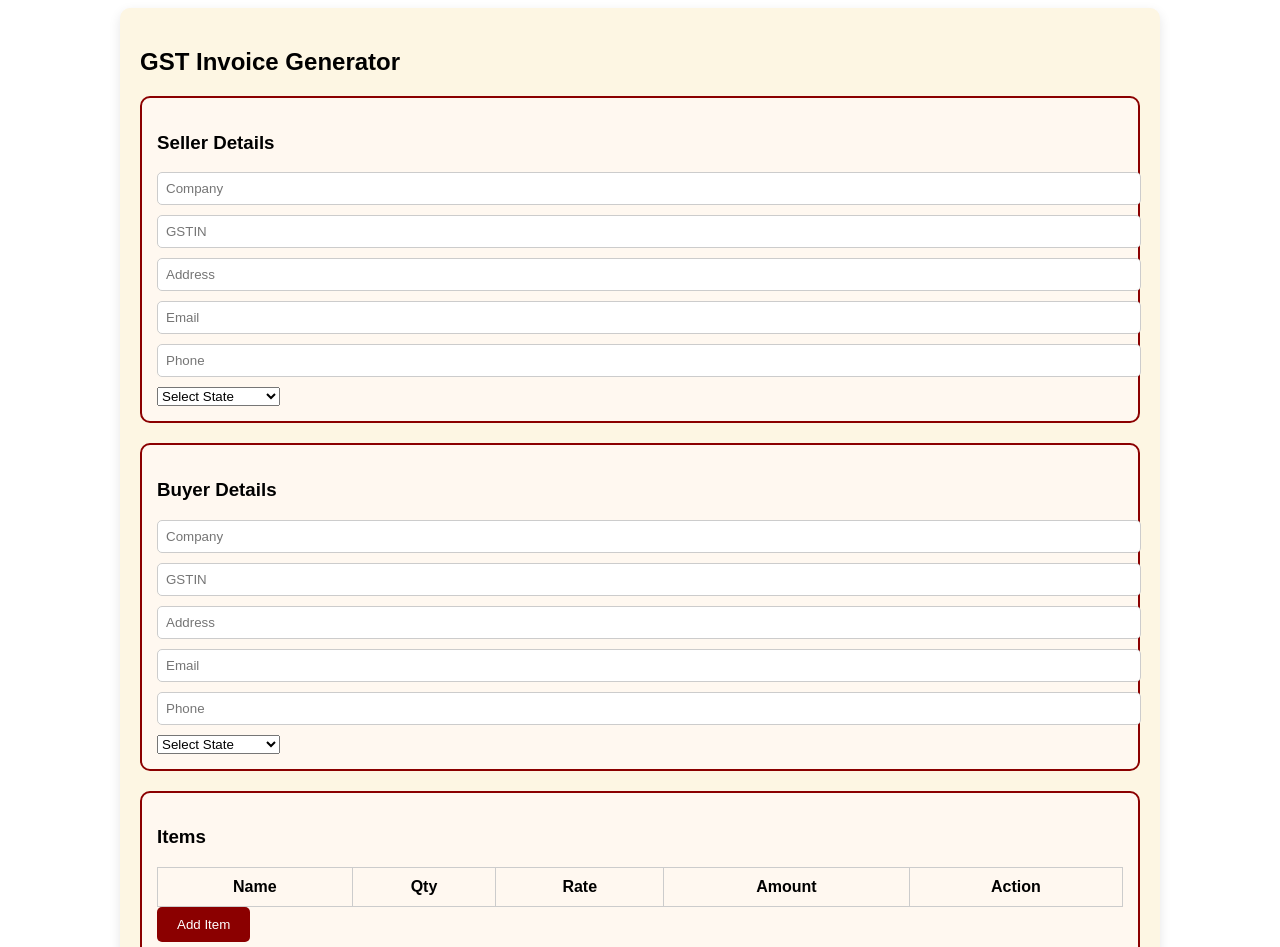
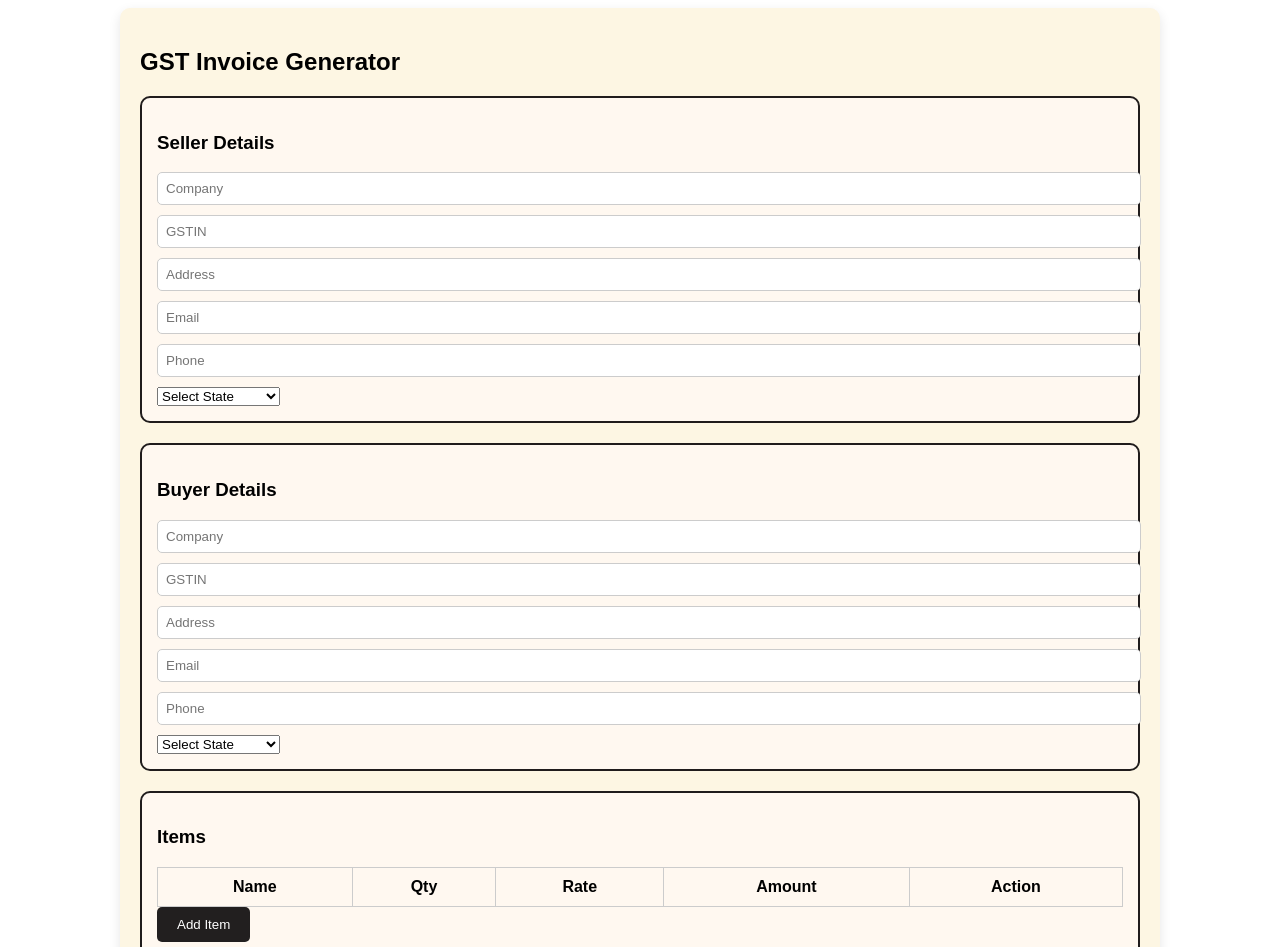
Before and after one commit to akankshaborhade95-ux/gst-invoice-generator, a React (Create React App) app: page / in a window 1280 px wide. Shown: the top 947 px of the page. Built offline with nearby package versions, Linux system fonts and the light colour scheme.

Commit message:
Add the InvoiceForm css

```diff
--- a/src/components/Invoiceform.css
+++ b/src/components/Invoiceform.css
@@ -10,7 +10,7 @@
 }
 
 .section-box {
-  border: 2px solid #8B0000;
+  border: 2px solid #201c1c;
   border-radius: 10px;
   padding: 15px;
   margin-bottom: 20px;
@@ -43,14 +43,14 @@ input {
 }
 button {
   padding: 10px 20px;
-  background-color: #8B0000;
+  background-color: #221f1f;
   color: white;
   border: none;
   border-radius: 5px;
   cursor: pointer;
 }
 button:hover {
-  background-color: #b22222;
+  background-color: #1b1919;
 }
 
 @media print {
```
